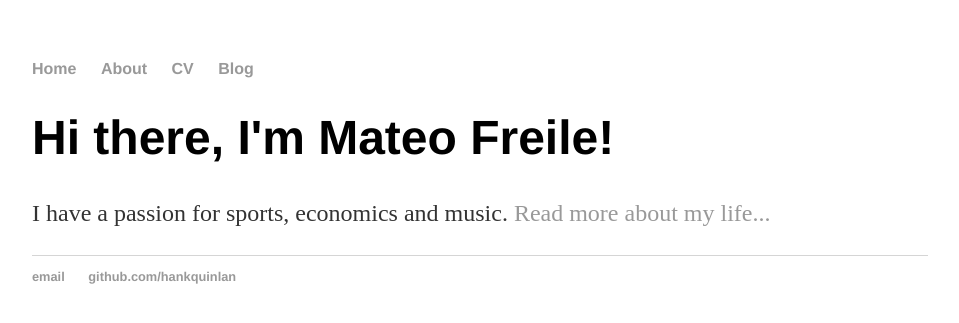
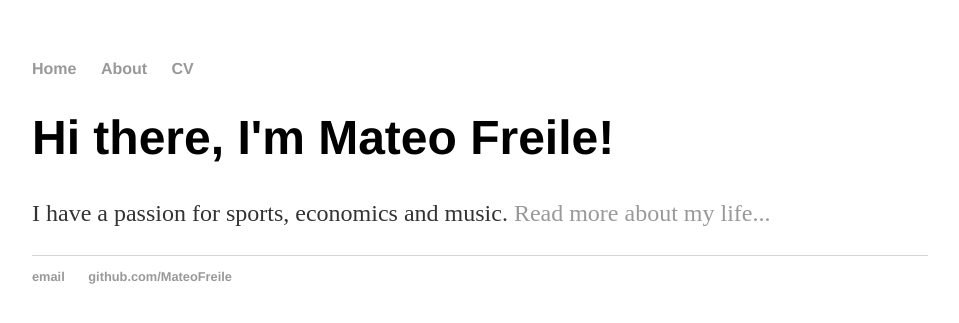
Before and after one commit to MateoFreile/MateoFreile, a Jekyll site: the page built from index.html, in a window 1280 px wide. Shown: the top 323 px of the page, without its empty margins (160-1119 px from the left). Built offline with Jekyll 4.4.1, drawn with Linux system fonts in a browser that asks for light colours.

Commit message:
Update default.html
cambio data

```diff
--- a/_layouts/default.html
+++ b/_layouts/default.html
@@ -11,7 +11,7 @@
 	        		<li><a href="/">Home</a></li>
 		        	<li><a href="/about">About</a></li>
 	        		<li><a href="/cv">CV</a></li>
-	        		<li><a href="/blog">Blog</a></li>
+
 	    		</ul>
 			</nav>
 			<div class="container">
@@ -21,8 +21,8 @@
 			</div><!-- /.container -->
 			<footer>
 	    		<ul>
-	        		<li><a href="mailto:hankquinlanhub@gmail.com">email</a></li>
-	        		<li><a href="https://github.com/hankquinlan">github.com/hankquinlan</a></li>
+	        		<li><a href="mailto:mfreile@udesa.edu.ar">email</a></li>
+	        		<li><a href="https://github.com/MateoFreile">github.com/MateoFreile</a></li>
 				</ul>
 			</footer>
 		</body>
```
